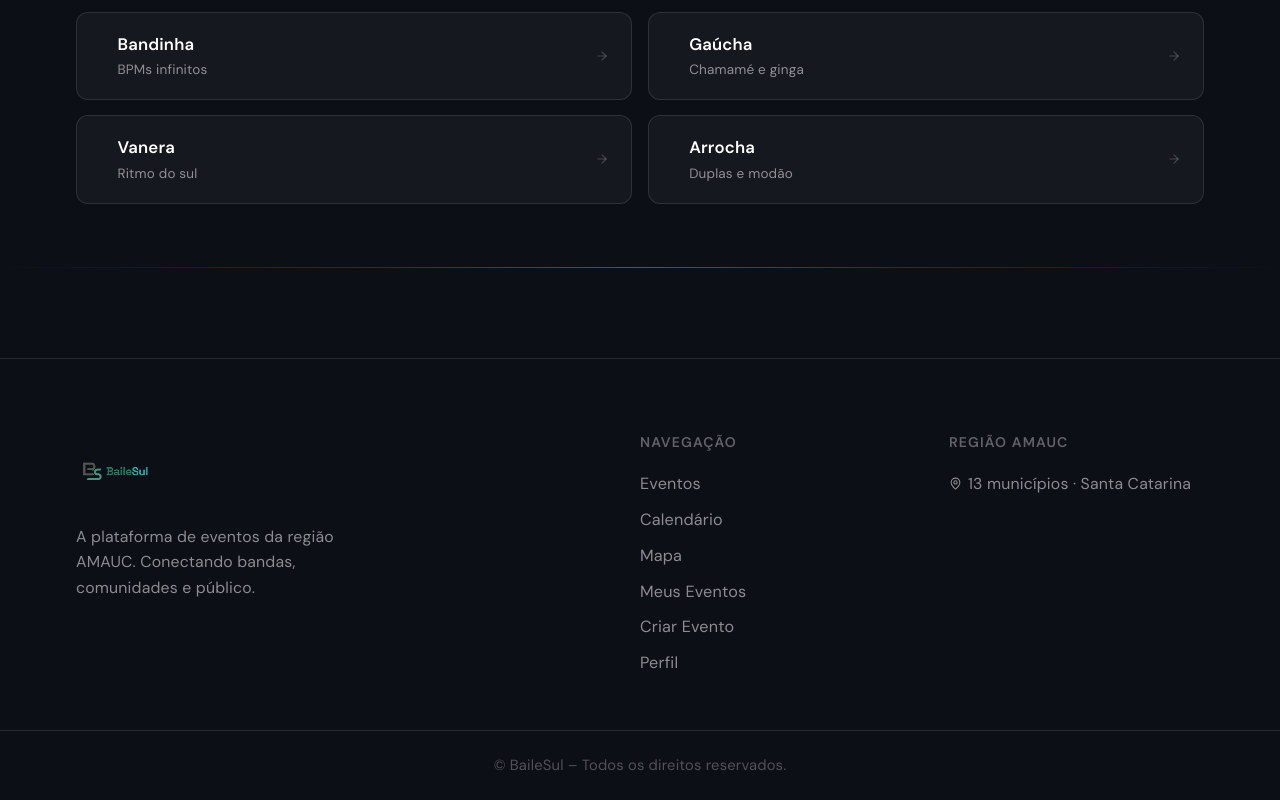
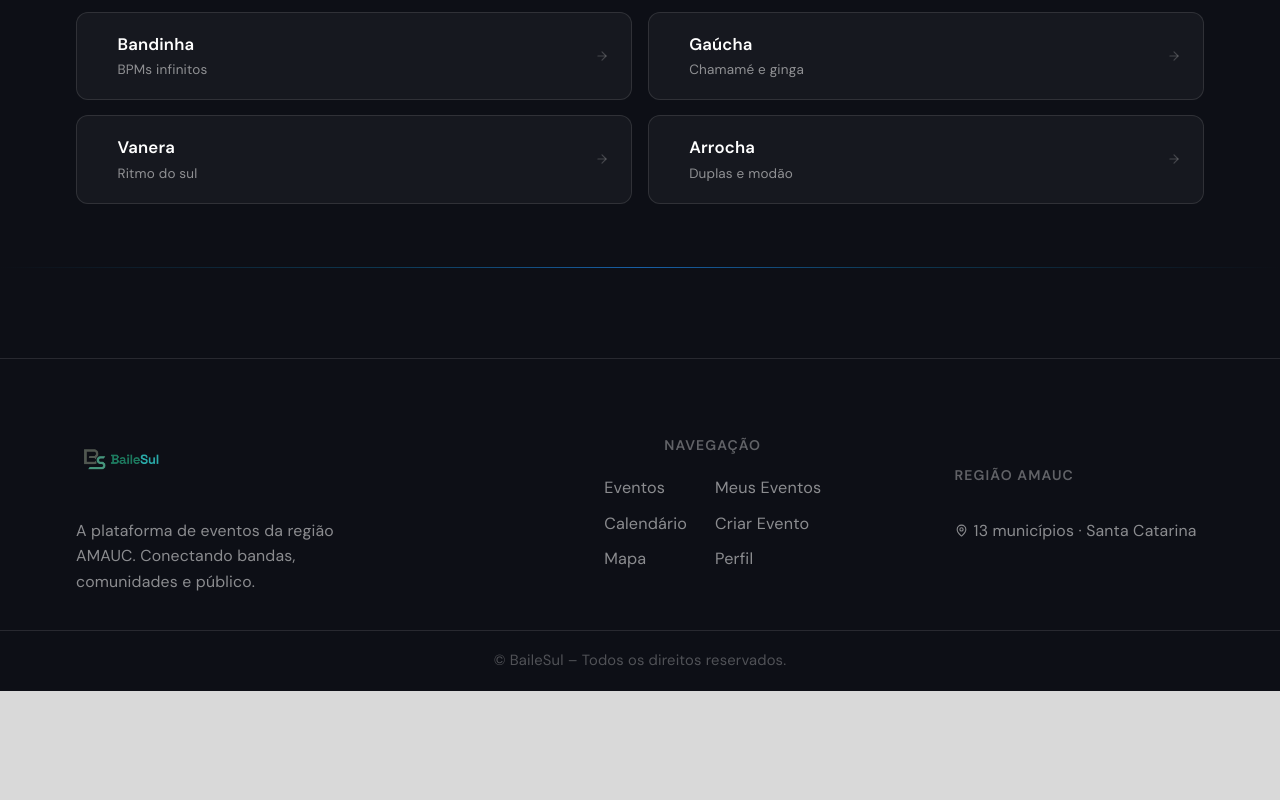
Before and after one commit to JoaoPilger/BaileSul, a React app in the folder frontend/: page / in a window 1280 px wide. Shown: the part 1999-2799 px from the top of the page. After the commit the page ends 2690 px from the top, so only its background shows below. Built offline with nearby package versions, Linux system fonts and the light colour scheme; the HTML template or start-up script is replaced by a standard one.

Commit message:
melhorias no header e footer das páginas

```diff
--- a/frontend/src/paginas/calendario/calendario.css
+++ b/frontend/src/paginas/calendario/calendario.css
@@ -51,11 +51,11 @@ a    { text-decoration:none; color:inherit; }
 .cal-logo-link { display:flex; align-items:center; line-height:0; }
 
 .cal-logo-img {
-  height:42px;
-  width:auto;
-  max-width:200px;
-  object-fit:contain;
-  object-position:left center;
+  height: 68px;
+  width: auto;
+  max-width: 280px;
+  object-fit: contain;
+  object-position: left center;
 }
 
 .cal-user-btn {
@@ -382,24 +382,75 @@ a    { text-decoration:none; color:inherit; }
 .cal-footer-inner {
   max-width: 1400px;
   margin: 0 auto;
+  display: grid;
+  grid-template-columns: min-content 1fr minmax(260px, 340px);
+  align-items: center;
+  gap: 1rem;
+}
+
+.cal-footer-brand {
   display: flex;
   align-items: center;
-  justify-content: space-between;
-  gap: 1rem;
-  flex-wrap: wrap;
 }
 
 .cal-footer-logo {
-  height:34px;
-  width:auto;
-  max-width:150px;
-  object-fit:contain;
-  object-position:left center;
+  height: 64px;
+  width: auto;
+  max-width: 320px;
+  object-fit: contain;
+  object-position: left center;
+}
+
+.cal-footer-copy-block {
+  display: flex;
+  justify-content: center;
 }
 
 .cal-footer-copy {
-  font-size:.8rem;
-  color:rgba(255,255,255,.3);
+  font-size: .84rem;
+  color: rgba(255,255,255,.3);
+  text-align: center;
+}
+
+.cal-footer-nav-block {
+  display: flex;
+  flex-direction: column;
+  align-items: center;
+  justify-self: end;
+  padding-right: 1rem;
+}
+
+.cal-footer-heading {
+  font-size: .78rem;
+  font-weight: 700;
+  letter-spacing: .08em;
+  text-transform: uppercase;
+  color: rgba(255,255,255,.35);
+  margin-bottom: .9rem;
+}
+
+.cal-footer-nav {
+  display: grid;
+  grid-template-columns: repeat(2, minmax(0, max-content));
+  justify-content: center;
+  gap: 1rem;
+}
+
+.cal-footer-nav-col {
+  display: flex;
+  flex-direction: column;
+  gap: .5rem;
+  align-items: center;
+}
+
+.cal-footer-nav a {
+  color: rgba(255,255,255,.68);
+  font-size: .9rem;
+  transition: color .15s;
+}
+
+.cal-footer-nav a:hover {
+  color: #fff;
 }
 
 @media (max-width: 900px) {
--- a/frontend/src/paginas/calendario/calendario.jsx
+++ b/frontend/src/paginas/calendario/calendario.jsx
@@ -68,6 +68,15 @@ export default function Calendario() {
   const { usuario, isAuthenticated } = useAuth()
   const podeCriarEvento = !usuario?.tipo || usuario.tipo === 'comunidade' || usuario.tipo === 'banda'
   const contaLink = isAuthenticated ? '/perfil' : '/login'
+
+  const footerLinks = [
+    { to: '/eventos', label: 'Eventos' },
+    { to: '/calendario', label: 'Calendário' },
+    { to: '/mapa', label: 'Mapa' },
+    { to: '/meus-eventos', label: 'Meus Eventos' },
+    { to: '/criar-evento', label: 'Criar Evento' },
+    { to: contaLink, label: 'Perfil' },
+  ]
 
   const [view, setView] = useState({
     year: today.getFullYear(),
@@ -242,10 +251,31 @@ export default function Calendario() {
 
       <footer className="cal-footer">
         <div className="cal-footer-inner">
-          <Link to="/" aria-label="BaileSul">
-            <img src="/imagens/BaileSul.png" alt="BaileSul" className="cal-footer-logo" />
-          </Link>
-          <p className="cal-footer-copy">© BaileSul – Todos os direitos reservados.</p>
+          <div className="cal-footer-brand">
+            <Link to="/" aria-label="BaileSul">
+              <img src="/imagens/BaileSul.png" alt="BaileSul" className="cal-footer-logo" />
+            </Link>
+          </div>
+
+          <div className="cal-footer-copy-block">
+            <p className="cal-footer-copy">© BaileSul – Todos os direitos reservados.</p>
+          </div>
+
+          <nav className="cal-footer-nav-block" aria-label="Navegação do rodapé">
+            <h4 className="cal-footer-heading">Navegação</h4>
+            <div className="cal-footer-nav">
+              <div className="cal-footer-nav-col">
+                {footerLinks.slice(0, 3).map((item) => (
+                  <Link key={item.to} to={item.to}>{item.label}</Link>
+                ))}
+              </div>
+              <div className="cal-footer-nav-col">
+                {footerLinks.slice(3).map((item) => (
+                  <Link key={item.to} to={item.to}>{item.label}</Link>
+                ))}
+              </div>
+            </div>
+          </nav>
         </div>
       </footer>
     </div>
--- a/frontend/src/paginas/home/home.css
+++ b/frontend/src/paginas/home/home.css
@@ -20,7 +20,7 @@
   --radius-lg:   18px;
   --shadow:      0 6px 28px rgba(13,73,107,.2);
   --nav-h:           68px;
-  --nav-logo-h:      58px;
+  --nav-logo-h:      64px;
   --nav-gap:         2rem;
   --nav-link-size:   .88rem;
   --nav-icon-size:   17px;
@@ -735,13 +735,41 @@ a { color: inherit; text-decoration: none; }
 .footer {
   background: var(--dark);
   border-top: 1px solid var(--border-inv);
-  padding-top: 4rem;
+  padding-top: 3rem;
 }
 .footer-grid {
   display: grid;
-  grid-template-columns: 2fr 1fr 1fr;
-  gap: 3rem;
+  grid-template-columns: 1.8fr 1fr 1fr;
+  gap: 5rem;
+  align-items: center;
 }
+.footer-nav-block {
+  display: flex;
+  flex-direction: column;
+  align-items: center;
+  justify-self: center;
+  width: min(340px, 100%);
+  margin-right: 3rem;
+}
+
+.footer-nav-block .footer-heading {
+  text-align: center;
+}
+
+.footer-nav {
+  display: grid;
+  grid-template-columns: repeat(2, minmax(0, 1fr));
+  gap: .25rem;
+  justify-content: center;
+}
+
+.footer-region-block {
+  display: flex;
+  flex-direction: column;
+  justify-content: center;
+  gap: .75rem;
+}
+
 .footer-brand {
   display: flex;
   flex-direction: column;
@@ -754,7 +782,7 @@ a { color: inherit; text-decoration: none; }
 }
 .footer-logo-img {
   display: block;
-  height: 80px;
+  height: 92px;
   width: auto;
   max-width: min(300px, 70vw);
   object-fit: contain;
@@ -771,6 +799,11 @@ a { color: inherit; text-decoration: none; }
   margin-bottom: 1rem;
 }
 .footer-nav {
+  display: grid;
+  grid-template-columns: repeat(2, minmax(0, 1fr));
+  gap: .25rem;
+}
+.footer-nav-col {
   display: flex;
   flex-direction: column;
   gap: .55rem;
@@ -782,6 +815,12 @@ a { color: inherit; text-decoration: none; }
 }
 .footer-nav a:hover { color: var(--white); }
 
+.footer-region-block {
+  display: flex;
+  flex-direction: column;
+  justify-content: center;
+  gap: .75rem;
+}
 .footer-region {
   display: flex;
   align-items: center;
@@ -790,8 +829,8 @@ a { color: inherit; text-decoration: none; }
   color: var(--muted-inv);
 }
 .footer-bottom {
-  margin-top: 3rem;
-  padding: 1.25rem 2rem;
+  margin-top: 2rem;
+  padding: 1rem 2rem;
   border-top: 1px solid var(--border-inv);
   text-align: center;
   font-size: .82rem;
@@ -812,6 +851,7 @@ a { color: inherit; text-decoration: none; }
   .mobile-see-all { display: flex; }
   .footer-grid { grid-template-columns: 1fr 1fr; }
   .footer-brand { grid-column: 1 / -1; }
+  .footer-nav { grid-template-columns: 1fr; }
   .hero-stats { gap: 1.5rem; }
 }
 
--- a/frontend/src/paginas/home/home.jsx
+++ b/frontend/src/paginas/home/home.jsx
@@ -347,6 +347,20 @@ function FooterSection() {
   const { links, podeCriarEvento } = getNavConfig(usuario?.tipo);
   const contaLink = usuario ? '/perfil' : '/login';
 
+  const navItems = [
+    { to: '/eventos', label: 'Eventos' },
+    { to: '/calendario', label: 'Calendário' },
+    { to: '/mapa', label: 'Mapa' },
+    ...links
+      .filter((l) => l.to.startsWith('/meus-'))
+      .map((l) => ({ to: l.to, label: l.label })),
+    ...(podeCriarEvento ? [{ to: '/criar-evento', label: 'Criar Evento' }] : []),
+    { to: contaLink, label: 'Perfil' },
+  ];
+
+  const leftItems = navItems.slice(0, 3);
+  const rightItems = navItems.slice(3, 6);
+
   return (
     <footer className="footer">
       <div className="container footer-grid">
@@ -364,23 +378,23 @@ function FooterSection() {
           </p>
         </div>
 
-        <div>
+        <div className="footer-nav-block">
           <h4 className="footer-heading">Navegação</h4>
           <nav className="footer-nav">
-            <Link to="/eventos">Eventos</Link>
-            <Link to="/calendario">Calendário</Link>
-            <Link to="/mapa">Mapa</Link>
-            {links
-              .filter((l) => l.to.startsWith('/meus-'))
-              .map((l) => (
-                <Link key={l.to} to={l.to}>{l.label}</Link>
+            <div className="footer-nav-col">
+              {leftItems.map((item) => (
+                <Link key={item.to} to={item.to}>{item.label}</Link>
               ))}
-            {podeCriarEvento && <Link to="/criar-evento">Criar Evento</Link>}
-            <Link to={contaLink}>Perfil</Link>
+            </div>
+            <div className="footer-nav-col">
+              {rightItems.map((item) => (
+                <Link key={item.to} to={item.to}>{item.label}</Link>
+              ))}
+            </div>
           </nav>
         </div>
 
-        <div>
+        <div className="footer-region-block">
           <h4 className="footer-heading">Região AMAUC</h4>
           <p className="footer-region">
             <MapPin size={13} />
--- a/frontend/src/paginas/login_cadastro/cadastro.css
+++ b/frontend/src/paginas/login_cadastro/cadastro.css
@@ -18,7 +18,7 @@
   --success:      #0F6E56;
   --success-bg:   rgba(15, 110, 86, 0.07);
   --header-height: 64px;
-  --logo-height:   110px;
+  --logo-height:   64px;
   --font-head:    'Playfair Display', Georgia, serif;
   --font-body:    'DM Sans', system-ui, sans-serif;
 }
@@ -42,7 +42,7 @@ body {
   border-bottom: 1px solid rgba(255, 255, 255, 0.08);
   z-index: 1000;
   display: flex;
-  align-items: flex-end;
+  align-items: center;
   padding: 0 40px;
   overflow: visible;
 }
@@ -50,25 +50,25 @@ body {
 .header-inner {
   width: 100%;
   display: flex;
-  align-items: flex-end;
+  align-items: center;
   justify-content: flex-start;
 }
 
 .logo-area {
   display: flex;
-  align-items: flex-end;
+  align-items: center;
   text-decoration: none;
   line-height: 0;
-  margin-bottom: -1px;
 }
 
 .header-logo {
   display: block;
   height: var(--logo-height);
   width: auto;
-  max-width: min(480px, calc(100vw - 80px));
+  max-width: min(360px, calc(100vw - 80px));
+  max-height: var(--header-height);
   object-fit: contain;
-  object-position: left bottom;
+  object-position: left center;
 }
 
 .cadastro-page {
@@ -371,7 +371,7 @@ select.field-input option { background: #FFFFFF; color: #111111; }
 
 @media (max-width: 520px) {
   .header { padding: 0 16px; }
-  :root { --logo-height: 80px; }
+  :root { --logo-height: 52px; }
   .header-logo { max-width: calc(100vw - 32px); }
   .cadastro-card { padding: 36px 22px; }
   .form-row { grid-template-columns: 1fr; }
--- a/frontend/src/paginas/login_cadastro/login.css
+++ b/frontend/src/paginas/login_cadastro/login.css
@@ -16,7 +16,7 @@
   --error:        #A32D2D;
   --error-bg:     rgba(163, 45, 45, 0.07);
   --header-height: 64px;
-  --logo-height:   110px;
+  --logo-height:   64px;
   --font-head:    'Playfair Display', Georgia, serif;
   --font-body:    'DM Sans', system-ui, sans-serif;
 }
@@ -40,7 +40,7 @@ body {
   border-bottom: 1px solid rgba(255, 255, 255, 0.08);
   z-index: 1000;
   display: flex;
-  align-items: flex-end;
+  align-items: center;
   padding: 0 40px;
   overflow: visible;
 }
@@ -48,25 +48,25 @@ body {
 .header-inner {
   width: 100%;
   display: flex;
-  align-items: flex-end;
+  align-items: center;
   justify-content: flex-start;
 }
 
 .logo-area {
   display: flex;
-  align-items: flex-end;
+  align-items: center;
   text-decoration: none;
   line-height: 0;
-  margin-bottom: -1px;
 }
 
 .header-logo {
   display: block;
   height: var(--logo-height);
   width: auto;
-  max-width: min(480px, calc(100vw - 80px));
+  max-width: min(360px, calc(100vw - 80px));
+  max-height: var(--header-height);
   object-fit: contain;
-  object-position: left bottom;
+  object-position: left center;
 }
 
 .login-page {
@@ -318,7 +318,7 @@ body {
 
 @media (max-width: 480px) {
   .header { padding: 0 16px; }
-  :root { --logo-height: 80px; }
+  :root { --logo-height: 52px; }
   .header-logo { max-width: calc(100vw - 32px); }
   .login-card { padding: 36px 24px; }
 }
```
